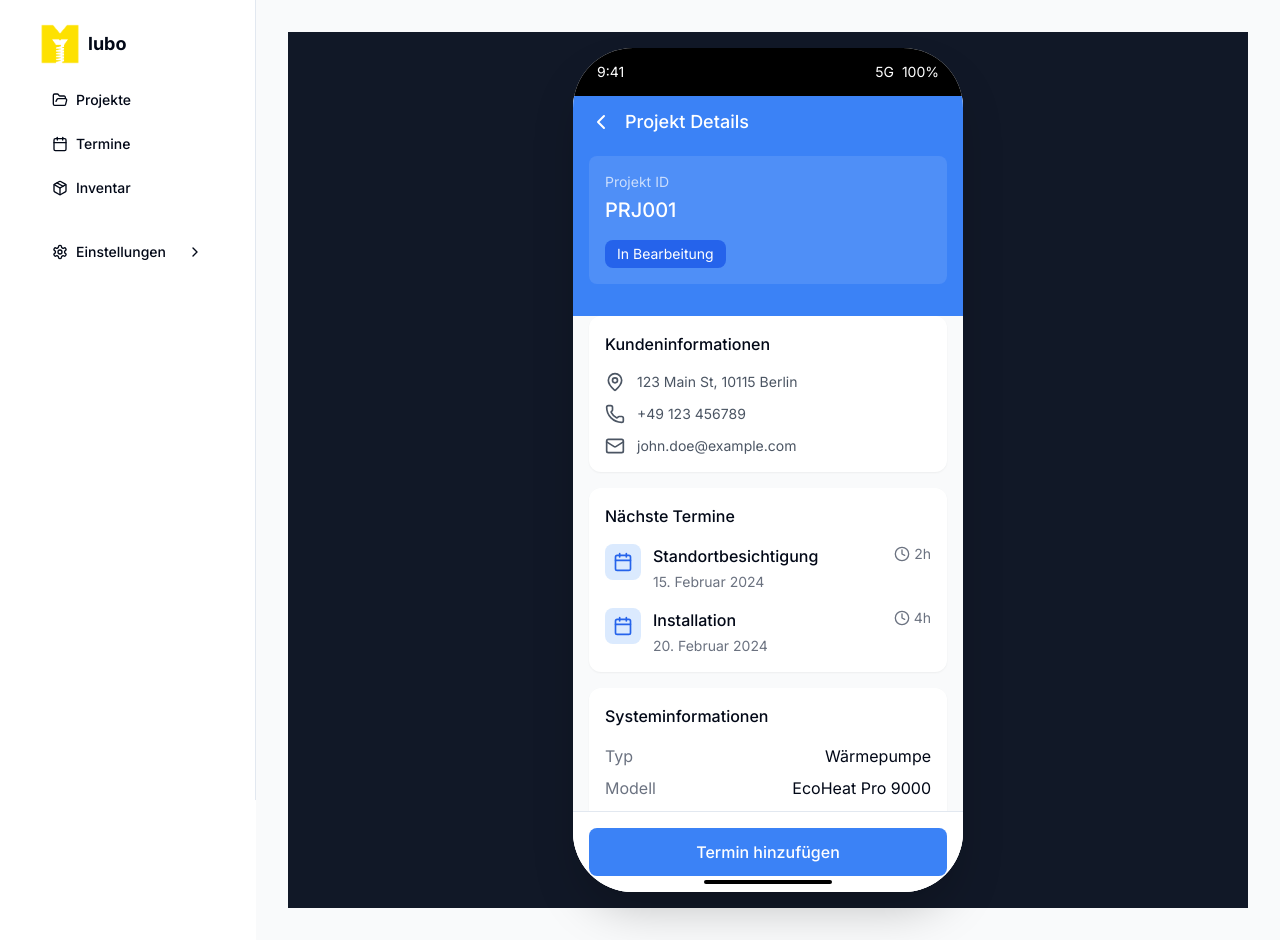
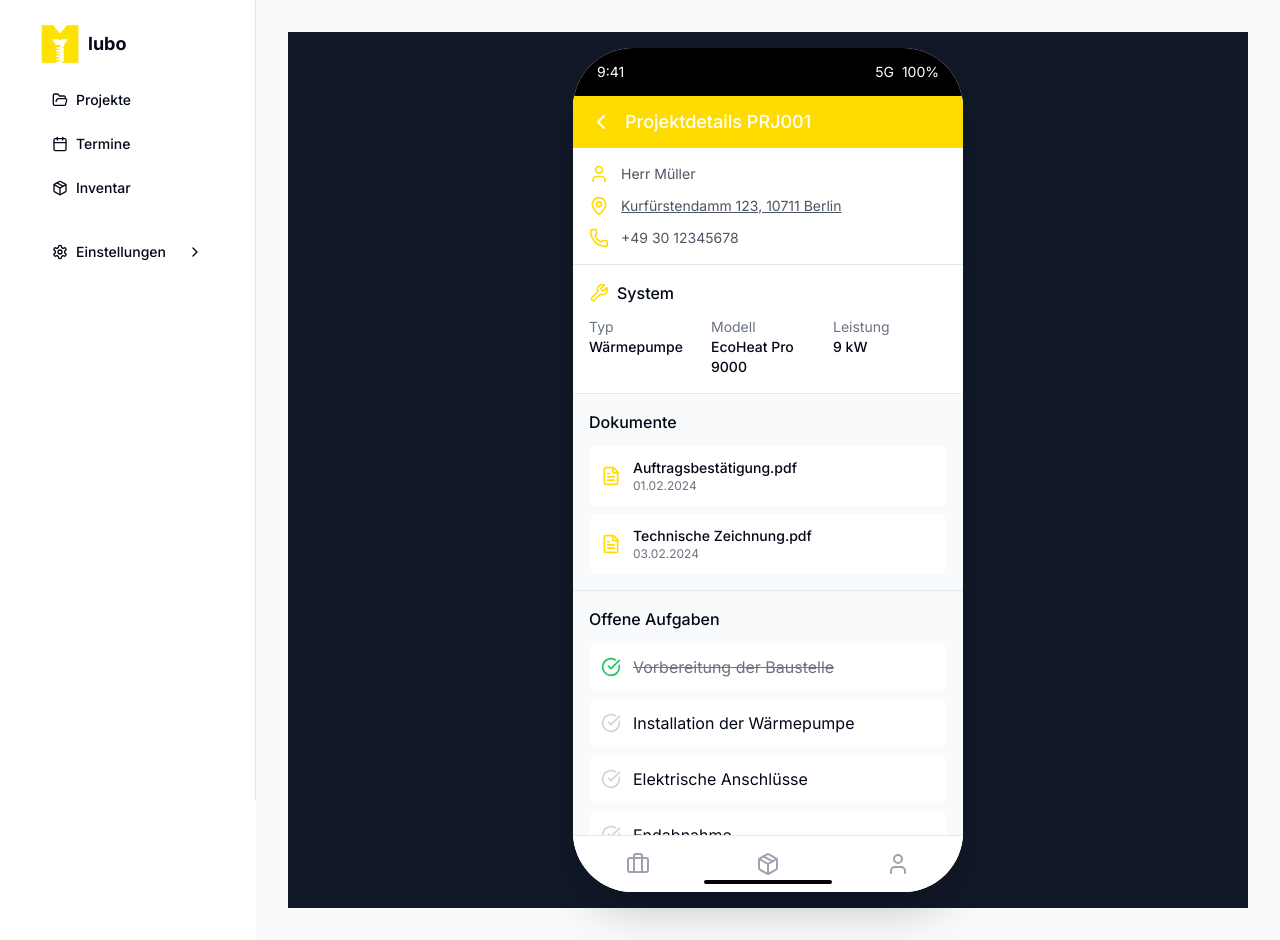
Before and after one commit to ladwig/daniels-lubo-frontend, a Next.js app: page /mobile/projects/1 in a window 1280 px wide. Built offline with nearby package versions, Linux system fonts and the light colour scheme.

Commit message:
mobile idea

```diff
--- a/src/app/mobile/page.tsx
+++ b/src/app/mobile/page.tsx
@@ -1,88 +1,189 @@
 "use client"
 
-import { useState } from "react"
 import Link from "next/link"
-import { Home, Briefcase, Calendar, Settings, Menu } from "lucide-react"
+import { MapPin, Calendar, FileText, ChevronRight } from "lucide-react"
+import { NavigationBar } from "@/components/mobile/navigation-bar"
+
+// Mock data for jobs
+const jobsData = {
+  today: [
+    {
+      id: "1",
+      customerName: "Annika Müller",
+      partner: "1komma5",
+      location: "Berlin Charlottenburg",
+      type: "Installation",
+      date: "Heute, 14:00",
+      projectId: "PRJ001"
+    },
+    {
+      id: "2",
+      customerName: "David Langer",
+      partner: "42watt",
+      location: "Berlin Kreuzberg",
+      type: "Gala",
+      date: "Heute, 16:30",
+      projectId: "PRJ004"
+    }
+  ],
+  upcoming: [
+    {
+      id: "3",
+      customerName: "Michael Schmidt",
+      partner: "1komma5",
+      location: "Berlin Mitte",
+      type: "Isolierung",
+      date: "Morgen, 09:30",
+      projectId: "PRJ002"
+    },
+    {
+      id: "4",
+      customerName: "Sarah Weber",
+      partner: "42watt",
+      location: "Berlin Prenzlauer Berg",
+      type: "Gala",
+      date: "Übermorgen, 11:00",
+      projectId: "PRJ003"
+    }
+  ],
+  completed: [
+    {
+      id: "5",
+      customerName: "Thomas Bauer",
+      partner: "1komma5",
+      location: "Berlin Mitte",
+      type: "Installation",
+      date: "Gestern, 15:30",
+      projectId: "PRJ005",
+      protocol: "Installationsprotokoll_20240206.pdf"
+    },
+    {
+      id: "6",
+      customerName: "Lisa Klein",
+      partner: "42watt",
+      location: "Berlin Wedding",
+      type: "Isolierung",
+      date: "05.02.2024",
+      projectId: "PRJ006",
+      protocol: "Abnahmeprotokoll_20240205.pdf"
+    }
+  ]
+}
+
+// Helper function to get background color based on job type
+const getTypeColor = (type: string) => {
+  switch (type) {
+    case "Installation":
+      return "bg-blue-100 text-blue-700"
+    case "Isolierung":
+      return "bg-purple-100 text-purple-700"
+    case "Gala":
+      return "bg-green-100 text-green-700"
+    default:
+      return "bg-gray-100 text-gray-700"
+  }
+}
+
+// Job card component to avoid repetition
+const JobCard = ({ job }: { job: typeof jobsData.today[0] }) => (
+  <Link
+    href={`/mobile/projects/${job.projectId}`}
+    key={job.id}
+    className="block"
+  >
+    <div className="bg-white rounded-xl p-4 shadow-sm">
+      <div className="flex justify-between items-start mb-3">
+        <div>
+          <h3 className="font-medium">{job.customerName}, {job.partner}</h3>
+        </div>
+        <span className={`text-xs px-2 py-1 rounded-full ${getTypeColor(job.type)}`}>
+          {job.type}
+        </span>
+      </div>
+      <div className="space-y-2">
+        <div className="flex items-center text-gray-500">
+          <MapPin className="w-4 h-4 mr-2" />
+          <span className="text-sm">{job.location}</span>
+        </div>
+        <div className="flex items-center text-gray-500">
+          <Calendar className="w-4 h-4 mr-2" />
+          <span className="text-sm">{job.date}</span>
+        </div>
+      </div>
+    </div>
+  </Link>
+)
+
+// Completed job card with protocol
+const CompletedJobCard = ({ job }: { job: typeof jobsData.completed[0] }) => (
+  <div className="bg-white rounded-xl p-4 shadow-sm">
+    <div className="flex justify-between items-start mb-3">
+      <div>
+        <h3 className="font-medium">{job.customerName}, {job.partner}</h3>
+        <div className="flex items-center text-gray-500 mt-1">
+          <Calendar className="w-4 h-4 mr-2" />
+          <span className="text-sm">{job.date}</span>
+        </div>
+      </div>
+      <span className={`text-xs px-2 py-1 rounded-full ${getTypeColor(job.type)}`}>
+        {job.type}
+      </span>
+    </div>
+    <Link
+      href={`/mobile/projects/${job.projectId}/protocol`}
+      className="flex items-center justify-between mt-3 p-2 bg-gray-50 rounded-lg active:bg-gray-100"
+    >
+      <div className="flex items-center text-gray-600">
+        <FileText className="w-4 h-4 mr-2 text-[#FEDC00]" />
+        <span className="text-sm">Protokoll ansehen</span>
+      </div>
+      <ChevronRight className="w-4 h-4 text-gray-400" />
+    </Link>
+  </div>
+)
 
 export default function MobilePage() {
-  const [selectedTab, setSelectedTab] = useState("projects")
-
   return (
     <div className="flex flex-col h-full">
       {/* App Bar */}
-      <div className="bg-blue-500 px-4 py-3 flex items-center justify-between">
-        <div className="flex items-center">
-          <Menu className="w-6 h-6 text-white" />
-          <span className="text-white text-lg font-medium ml-3">Lubo</span>
-        </div>
+      <div className="bg-gray-50 border-b px-4 py-3 flex items-center justify-between">
+        <span className="text-gray-900 text-lg font-medium">Lubo</span>
       </div>
 
       {/* Content */}
-      <div className="flex-1 p-4">
-        {/* Project Cards */}
-        <div className="space-y-4">
-          {/* Stats Cards */}
-          <div className="grid grid-cols-2 gap-4">
-            <div className="bg-white p-4 rounded-xl shadow-sm">
-              <div className="text-sm text-gray-500">Offene Projekte</div>
-              <div className="text-2xl font-bold text-blue-500 mt-1">12</div>
-            </div>
-            <div className="bg-white p-4 rounded-xl shadow-sm">
-              <div className="text-sm text-gray-500">Diese Woche</div>
-              <div className="text-2xl font-bold text-green-500 mt-1">4</div>
-            </div>
+      <div className="flex-1 p-4 overflow-auto">
+        {/* Today's Jobs */}
+        <div className="mb-6">
+          <h2 className="text-xl font-semibold mb-4">Heute</h2>
+          <div className="space-y-3">
+            {jobsData.today.map((job) => (
+              <JobCard key={job.id} job={job} />
+            ))}
           </div>
+        </div>
 
-          {/* Project List */}
-          <div className="bg-white rounded-xl overflow-hidden">
-            {[1, 2, 3].map((i) => (
-              <Link
-                href={`/mobile/projects/${i}`}
-                key={i}
-                className="block border-b last:border-b-0 p-4 active:bg-gray-50"
-              >
-                <div className="flex justify-between items-start">
-                  <div>
-                    <h3 className="font-medium">Projekt #{i}</h3>
-                    <p className="text-sm text-gray-500 mt-1">Berlin, Deutschland</p>
-                  </div>
-                  <span className="text-xs bg-blue-100 text-blue-700 px-2 py-1 rounded-full">
-                    In Bearbeitung
-                  </span>
-                </div>
-              </Link>
+        {/* Upcoming Jobs */}
+        <div className="mb-6">
+          <h2 className="text-xl font-semibold mb-4">Demnächst</h2>
+          <div className="space-y-3">
+            {jobsData.upcoming.map((job) => (
+              <JobCard key={job.id} job={job} />
+            ))}
+          </div>
+        </div>
+
+        {/* Completed Jobs */}
+        <div>
+          <h2 className="text-xl font-semibold mb-4">Abgeschlossen</h2>
+          <div className="space-y-3">
+            {jobsData.completed.map((job) => (
+              <CompletedJobCard key={job.id} job={job} />
             ))}
           </div>
         </div>
       </div>
 
-      {/* Bottom Navigation Bar */}
-      <div className="bg-white border-t flex justify-around py-2">
-        <button
-          onClick={() => setSelectedTab("home")}
-          className={`p-2 rounded-full ${selectedTab === "home" ? "text-blue-500" : "text-gray-400"}`}
-        >
-          <Home className="w-6 h-6" />
-        </button>
-        <button
-          onClick={() => setSelectedTab("projects")}
-          className={`p-2 rounded-full ${selectedTab === "projects" ? "text-blue-500" : "text-gray-400"}`}
-        >
-          <Briefcase className="w-6 h-6" />
-        </button>
-        <button
-          onClick={() => setSelectedTab("calendar")}
-          className={`p-2 rounded-full ${selectedTab === "calendar" ? "text-blue-500" : "text-gray-400"}`}
-        >
-          <Calendar className="w-6 h-6" />
-        </button>
-        <button
-          onClick={() => setSelectedTab("settings")}
-          className={`p-2 rounded-full ${selectedTab === "settings" ? "text-blue-500" : "text-gray-400"}`}
-        >
-          <Settings className="w-6 h-6" />
-        </button>
-      </div>
+      <NavigationBar />
     </div>
   )
 }
--- /dev/null
+++ b/src/app/mobile/profile/page.tsx
@@ -0,0 +1,119 @@
+"use client"
+
+import { LogOut, MapPin, Wrench, Trophy, Star } from "lucide-react"
+import { NavigationBar } from "@/components/mobile/navigation-bar"
+
+// Mock user data
+const userData = {
+  name: "Max Mustermann",
+  homebase: "Berlin Mitte",
+  craft: "Installateur",
+  stats: {
+    totalJobs: 156,
+    thisMonth: 12,
+    categories: [
+      {
+        type: "Installation",
+        completed: 78,
+        nextBonus: 80,
+        multiplier: 1.2
+      },
+      {
+        type: "Isolierung",
+        completed: 45,
+        nextBonus: 50,
+        multiplier: 1.1
+      },
+      {
+        type: "Gala",
+        completed: 33,
+        nextBonus: 35,
+        multiplier: 1.0
+      }
+    ]
+  }
+}
+
+export default function ProfilePage() {
+  return (
+    <div className="flex flex-col h-full">
+      {/* App Bar */}
+      <div className="bg-gray-50 border-b px-4 py-3 flex items-center justify-between">
+        <span className="text-gray-900 text-lg font-medium">Profil</span>
+        <button className="bg-[#FEDC00] text-white px-3 py-1.5 rounded-lg flex items-center gap-2 hover:bg-[#E5C700] active:bg-[#D1B600]">
+          <LogOut className="w-4 h-4" />
+          <span className="text-sm font-medium">Logout</span>
+        </button>
+      </div>
+
+      {/* Content */}
+      <div className="flex-1 overflow-auto">
+        {/* User Info Card */}
+        <div className="p-4 bg-white">
+          <h1 className="text-2xl font-bold mb-4">{userData.name}</h1>
+          <div className="space-y-2">
+            <div className="flex items-center text-gray-600">
+              <MapPin className="w-5 h-5 mr-3 text-[#FEDC00]" />
+              <span>Standort: {userData.homebase}</span>
+            </div>
+            <div className="flex items-center text-gray-600">
+              <Wrench className="w-5 h-5 mr-3 text-[#FEDC00]" />
+              <span>Handwerk: {userData.craft}</span>
+            </div>
+          </div>
+        </div>
+
+        {/* Stats Overview */}
+        <div className="p-4 border-t">
+          <h2 className="text-lg font-medium mb-3 flex items-center gap-2">
+            <Trophy className="w-5 h-5 text-[#FEDC00]" />
+            Statistiken
+          </h2>
+          <div className="grid grid-cols-2 gap-3 mb-6">
+            <div className="bg-white p-4 rounded-xl shadow-sm">
+              <div className="text-sm text-gray-500">Gesamt Aufträge</div>
+              <div className="text-2xl font-bold text-[#FEDC00]">{userData.stats.totalJobs}</div>
+            </div>
+            <div className="bg-white p-4 rounded-xl shadow-sm">
+              <div className="text-sm text-gray-500">Diesen Monat</div>
+              <div className="text-2xl font-bold text-[#FEDC00]">{userData.stats.thisMonth}</div>
+            </div>
+          </div>
+        </div>
+
+        {/* Bonus System */}
+        <div className="p-4 border-t">
+          <h2 className="text-lg font-medium mb-3 flex items-center gap-2">
+            <Star className="w-5 h-5 text-[#FEDC00]" />
+            Bonus System
+          </h2>
+          <div className="space-y-3">
+            {userData.stats.categories.map((category) => (
+              <div key={category.type} className="bg-white p-4 rounded-xl shadow-sm">
+                <div className="flex justify-between items-start mb-2">
+                  <span className="font-medium">{category.type}</span>
+                  <span className="text-sm bg-[#FEDC00] text-white px-2 py-1 rounded-full">
+                    {category.multiplier}x
+                  </span>
+                </div>
+                <div className="space-y-2">
+                  <div className="text-sm text-gray-500">
+                    {category.completed} von {category.nextBonus} für nächsten Bonus
+                  </div>
+                  <div className="w-full bg-gray-100 rounded-full h-2">
+                    <div
+                      className="bg-[#FEDC00] h-2 rounded-full"
+                      style={{ width: `${(category.completed / category.nextBonus) * 100}%` }}
+                    />
+                  </div>
+                </div>
+              </div>
+            ))}
+          </div>
+        </div>
+      </div>
+
+      <NavigationBar />
+    </div>
+  )
+}
--- a/src/app/mobile/projects/[id]/page.tsx
+++ b/src/app/mobile/projects/[id]/page.tsx
@@ -1,117 +1,132 @@
 "use client"
 
 import Link from "next/link"
-import { ChevronLeft, MapPin, Phone, Mail, Calendar, Clock } from "lucide-react"
+import { ChevronLeft, MapPin, Phone, FileText, CheckCircle, Wrench, User } from "lucide-react"
+import { NavigationBar } from "@/components/mobile/navigation-bar"
+
+// Mock data for project details
+const projectData = {
+  id: "PRJ001",
+  customer: {
+    contactPerson: "Herr Müller",
+    address: "Kurfürstendamm 123, 10711 Berlin",
+    phone: "+49 30 12345678"
+  },
+  system: {
+    type: "Wärmepumpe",
+    model: "EcoHeat Pro 9000",
+    power: "9 kW"
+  },
+  type: "Installation",
+  documents: [
+    { id: "1", name: "Auftragsbestätigung.pdf", date: "01.02.2024" },
+    { id: "2", name: "Technische Zeichnung.pdf", date: "03.02.2024" }
+  ],
+  tasks: [
+    { id: "1", title: "Vorbereitung der Baustelle", status: "completed" },
+    { id: "2", title: "Installation der Wärmepumpe", status: "pending" },
+    { id: "3", title: "Elektrische Anschlüsse", status: "pending" },
+    { id: "4", title: "Endabnahme", status: "pending" }
+  ]
+}
 
 export default function ProjectDetailPage() {
   return (
     <div className="flex flex-col h-full">
       {/* App Bar */}
-      <div className="bg-blue-500 px-4 py-3 flex items-center">
+      <div className="bg-[#FEDC00] px-4 py-3 flex items-center justify-between">
+        <div className="flex items-center">
           <Link href="/mobile" className="text-white">
             <ChevronLeft className="w-6 h-6" />
           </Link>
-        <span className="text-white text-lg font-medium ml-3">Projekt Details</span>
+          <span className="text-white text-lg font-medium ml-3">
+            Projektdetails {projectData.id}
+          </span>
+        </div>
       </div>
 
       {/* Content */}
       <div className="flex-1 overflow-auto">
-        {/* Hero Section */}
-        <div className="bg-blue-500 px-4 pb-8 pt-2">
-          <div className="bg-white/10 rounded-lg p-4">
-            <div className="text-white/70 text-sm">Projekt ID</div>
-            <div className="text-white text-xl font-medium mt-1">PRJ001</div>
-            <div className="mt-4 bg-blue-600 rounded-lg px-3 py-1 text-white text-sm inline-block">
-              In Bearbeitung
+        {/* Customer Info Card */}
+        <div className="p-4 bg-white">
+          <div className="space-y-3">
+            <div className="flex items-center text-gray-600">
+              <User className="w-5 h-5 mr-3 text-[#FEDC00]" />
+              <span className="text-sm">{projectData.customer.contactPerson}</span>
+            </div>
+            <a
+              href={`https://maps.google.com/?q=${encodeURIComponent(projectData.customer.address)}`}
+              target="_blank"
+              rel="noopener noreferrer"
+              className="flex items-center text-gray-600 active:opacity-70"
+            >
+              <MapPin className="w-5 h-5 mr-3 text-[#FEDC00]" />
+              <span className="text-sm underline">{projectData.customer.address}</span>
+            </a>
+            <div className="flex items-center text-gray-600">
+              <Phone className="w-5 h-5 mr-3 text-[#FEDC00]" />
+              <span className="text-sm">{projectData.customer.phone}</span>
             </div>
           </div>
         </div>
 
-        {/* Info Cards */}
-        <div className="p-4 space-y-4 -mt-4">
-          {/* Customer Card */}
-          <div className="bg-white rounded-xl p-4 shadow-sm">
-            <h3 className="font-medium mb-4">Kundeninformationen</h3>
-            <div className="space-y-3">
-              <div className="flex items-center text-gray-600">
-                <MapPin className="w-5 h-5 mr-3" />
-                <span className="text-sm">123 Main St, 10115 Berlin</span>
+        {/* System Info */}
+        <div className="p-4 border-t bg-white">
+          <div className="flex items-center mb-3">
+            <Wrench className="w-5 h-5 text-[#FEDC00] mr-2" />
+            <h3 className="font-medium">System</h3>
           </div>
-              <div className="flex items-center text-gray-600">
-                <Phone className="w-5 h-5 mr-3" />
-                <span className="text-sm">+49 123 456789</span>
+          <div className="grid grid-cols-3 gap-2 text-sm">
+            <div>
+              <p className="text-gray-500">Typ</p>
+              <p className="font-medium">{projectData.system.type}</p>
             </div>
-              <div className="flex items-center text-gray-600">
-                <Mail className="w-5 h-5 mr-3" />
-                <span className="text-sm">john.doe@example.com</span>
+            <div>
+              <p className="text-gray-500">Modell</p>
+              <p className="font-medium">{projectData.system.model}</p>
+            </div>
+            <div>
+              <p className="text-gray-500">Leistung</p>
+              <p className="font-medium">{projectData.system.power}</p>
             </div>
           </div>
         </div>
 
-          {/* Appointments Card */}
-          <div className="bg-white rounded-xl p-4 shadow-sm">
-            <h3 className="font-medium mb-4">Nächste Termine</h3>
-            <div className="space-y-4">
-              <div className="flex items-start">
-                <div className="bg-blue-100 rounded-lg p-2">
-                  <Calendar className="w-5 h-5 text-blue-600" />
-                </div>
-                <div className="ml-3">
-                  <div className="font-medium">Standortbesichtigung</div>
-                  <div className="text-sm text-gray-500 mt-1">15. Februar 2024</div>
-                </div>
-                <div className="ml-auto flex items-center text-gray-500">
-                  <Clock className="w-4 h-4 mr-1" />
-                  <span className="text-sm">2h</span>
+        {/* Documents Section */}
+        <div className="p-4 border-t">
+          <h3 className="font-medium mb-3">Dokumente</h3>
+          <div className="space-y-2">
+            {projectData.documents.map((doc) => (
+              <div key={doc.id} className="flex items-center justify-between bg-white p-3 rounded-lg">
+                <div className="flex items-center">
+                  <FileText className="w-5 h-5 text-[#FEDC00] mr-3" />
+                  <div>
+                    <div className="text-sm font-medium">{doc.name}</div>
+                    <div className="text-xs text-gray-500">{doc.date}</div>
                   </div>
                 </div>
-              <div className="flex items-start">
-                <div className="bg-blue-100 rounded-lg p-2">
-                  <Calendar className="w-5 h-5 text-blue-600" />
               </div>
-                <div className="ml-3">
-                  <div className="font-medium">Installation</div>
-                  <div className="text-sm text-gray-500 mt-1">20. Februar 2024</div>
+            ))}
           </div>
-                <div className="ml-auto flex items-center text-gray-500">
-                  <Clock className="w-4 h-4 mr-1" />
-                  <span className="text-sm">4h</span>
         </div>
+
+        {/* Tasks Section */}
+        <div className="p-4 border-t">
+          <h3 className="font-medium mb-3">Offene Aufgaben</h3>
+          <div className="space-y-2">
+            {projectData.tasks.map((task) => (
+              <div key={task.id} className="flex items-center justify-between bg-white p-3 rounded-lg">
+                <div className="flex items-center">
+                  <CheckCircle className={`w-5 h-5 mr-3 ${task.status === 'completed' ? 'text-green-500' : 'text-gray-300'}`} />
+                  <span className={task.status === 'completed' ? 'line-through text-gray-500' : ''}>{task.title}</span>
+                </div>
+              </div>
+            ))}
           </div>
         </div>
       </div>
 
-          {/* System Info Card */}
-          <div className="bg-white rounded-xl p-4 shadow-sm">
-            <h3 className="font-medium mb-4">Systeminformationen</h3>
-            <div className="space-y-2">
-              <div className="flex justify-between">
-                <span className="text-gray-500">Typ</span>
-                <span>Wärmepumpe</span>
-              </div>
-              <div className="flex justify-between">
-                <span className="text-gray-500">Modell</span>
-                <span>EcoHeat Pro 9000</span>
-              </div>
-              <div className="flex justify-between">
-                <span className="text-gray-500">Leistung</span>
-                <span>9 kW</span>
-              </div>
-              <div className="flex justify-between">
-                <span className="text-gray-500">Installation</span>
-                <span>Erdwärme</span>
-              </div>
-            </div>
-          </div>
-        </div>
-      </div>
-
-      {/* Action Button */}
-      <div className="p-4 border-t bg-white">
-        <button className="w-full bg-blue-500 text-white py-3 rounded-lg font-medium">
-          Termin hinzufügen
-        </button>
-      </div>
+      <NavigationBar />
     </div>
   )
 }
--- /dev/null
+++ b/src/components/mobile/navigation-bar.tsx
@@ -0,0 +1,32 @@
+"use client"
+
+import Link from "next/link"
+import { Briefcase, Package, User } from "lucide-react"
+import { usePathname } from "next/navigation"
+
+export function NavigationBar() {
+  const pathname = usePathname()
+
+  return (
+    <div className="bg-white border-t flex justify-around py-2">
+      <Link
+        href="/mobile"
+        className={`p-2 rounded-full ${pathname === '/mobile' ? "text-[#FEDC00]" : "text-gray-400"}`}
+      >
+        <Briefcase className="w-6 h-6" />
+      </Link>
+      <Link
+        href="/mobile/inventory"
+        className={`p-2 rounded-full ${pathname.includes('/inventory') ? "text-[#FEDC00]" : "text-gray-400"}`}
+      >
+        <Package className="w-6 h-6" />
+      </Link>
+      <Link
+        href="/mobile/profile"
+        className={`p-2 rounded-full ${pathname.includes('/profile') ? "text-[#FEDC00]" : "text-gray-400"}`}
+      >
+        <User className="w-6 h-6" />
+      </Link>
+    </div>
+  )
+}
```
Also changed, not shown: src/app/mobile/inventory/page.tsx (added, +21 -0 lines), src/app/mobile/projects/page.tsx (added, +25 -0 lines). Lines whose indentation alone changed are shown as unchanged.
